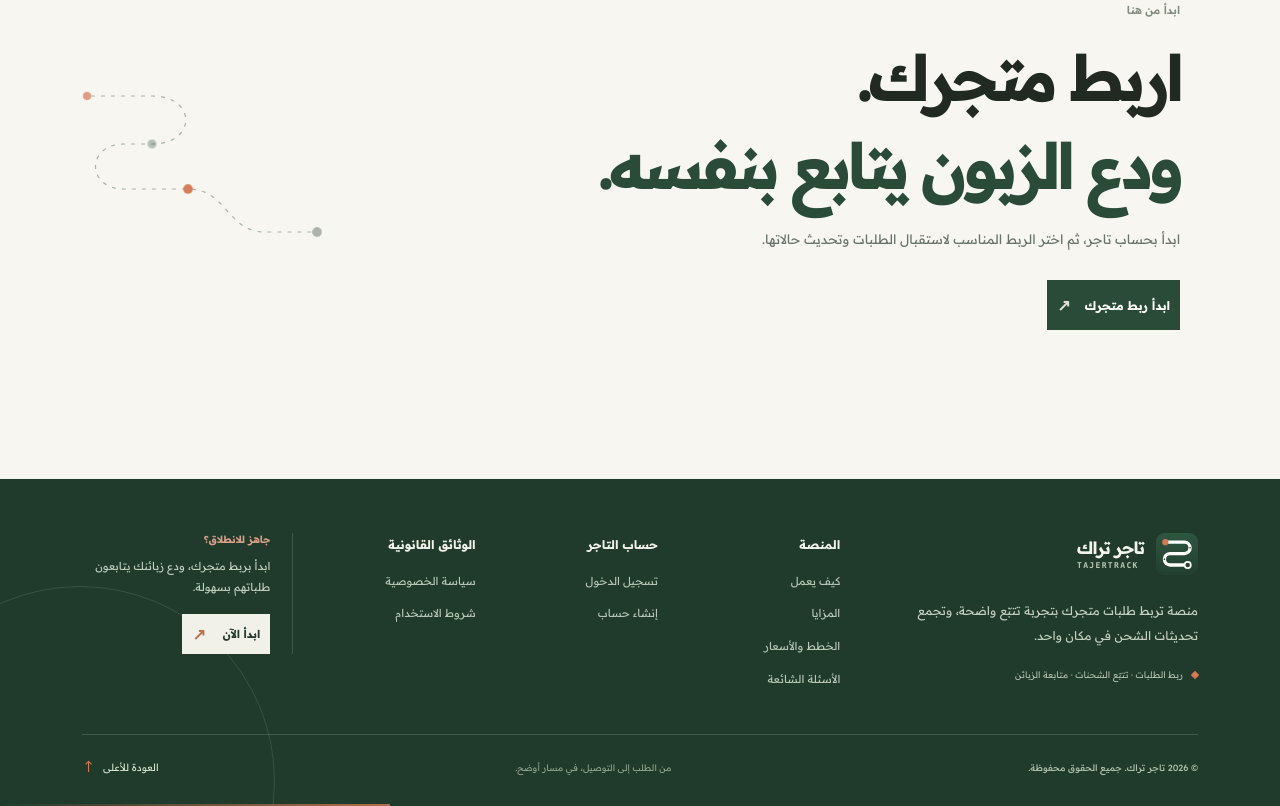
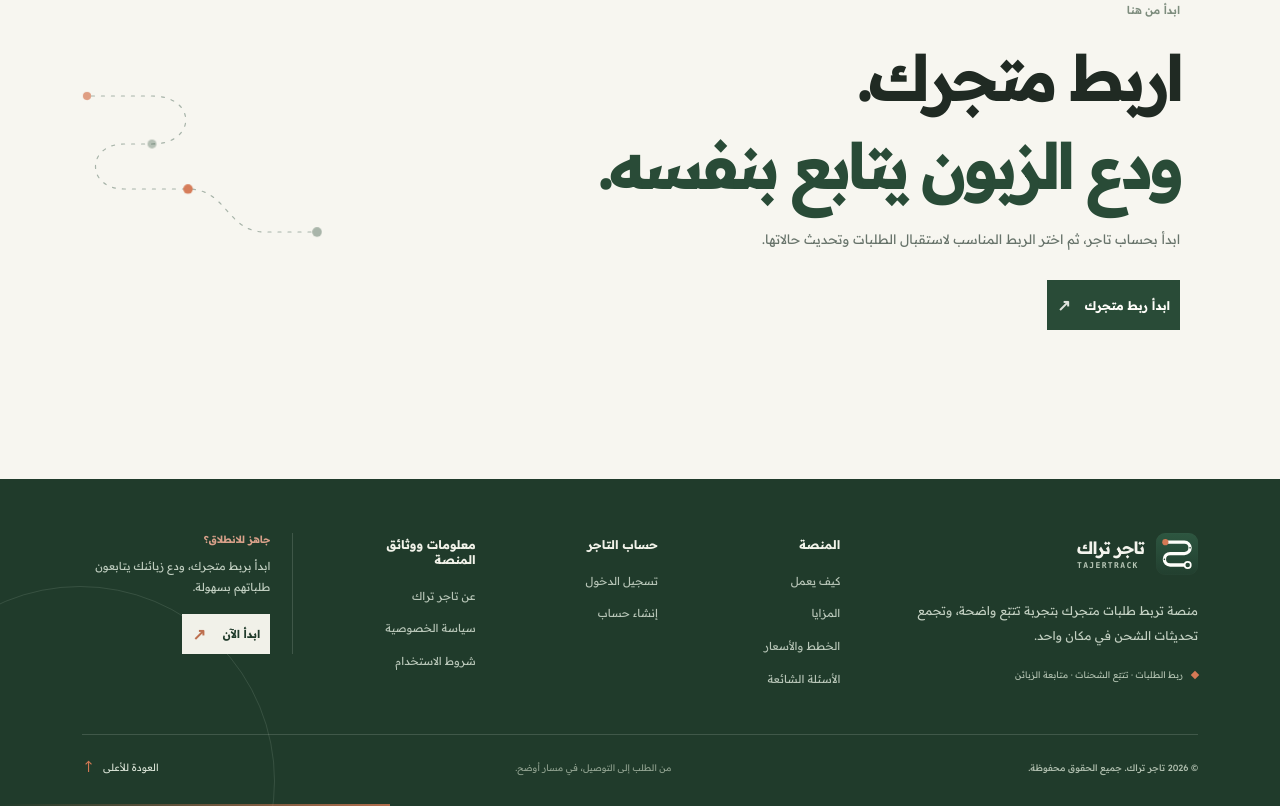
Before and after one commit to ni3yyn/dz-tracker, a Next.js app in the folder apps/web/: page / in a window 1280 px wide. Shown: the part 5697-6503 px from the top of the page. Built offline with nearby package versions, Linux system fonts and the light colour scheme; no server answers.

Commit message:
Add About link to the public footer

```diff
--- a/apps/web/src/app/SiteFooter.tsx
+++ b/apps/web/src/app/SiteFooter.tsx
@@ -1,7 +1,7 @@
 import React from 'react';
 import styles from './home.module.css';
 
-type LegalDocument = 'privacy' | 'terms';
+type LegalDocument = 'privacy' | 'terms' | 'about';
 
 type Props = {
   isAuthenticated?: boolean;
@@ -44,8 +44,9 @@ export default function SiteFooter({
           <a href={isAuthenticated ? '/merchant' : '/login'}>{isAuthenticated ? 'لوحة التاجر' : 'تسجيل الدخول'}</a>
           <a href="/register">إنشاء حساب</a>
         </nav>
-        <nav className={styles.footerNav} aria-label="الوثائق القانونية">
-          <h2>الوثائق القانونية</h2>
+        <nav className={styles.footerNav} aria-label="معلومات ووثائق المنصة">
+          <h2>معلومات ووثائق المنصة</h2>
+          <a href="/about" aria-current={currentDocument === 'about' ? 'page' : undefined}>عن تاجر تراك</a>
           <a href="/privacy" aria-current={currentDocument === 'privacy' ? 'page' : undefined}>سياسة الخصوصية</a>
           <a href="/terms" aria-current={currentDocument === 'terms' ? 'page' : undefined}>شروط الاستخدام</a>
         </nav>
```
